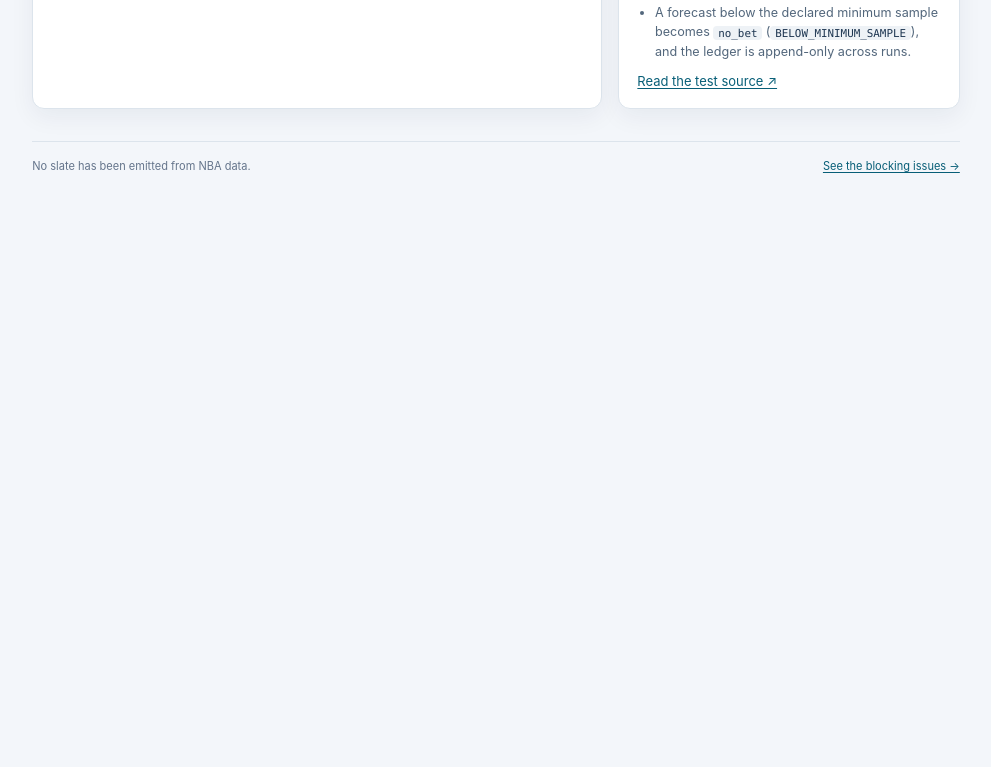
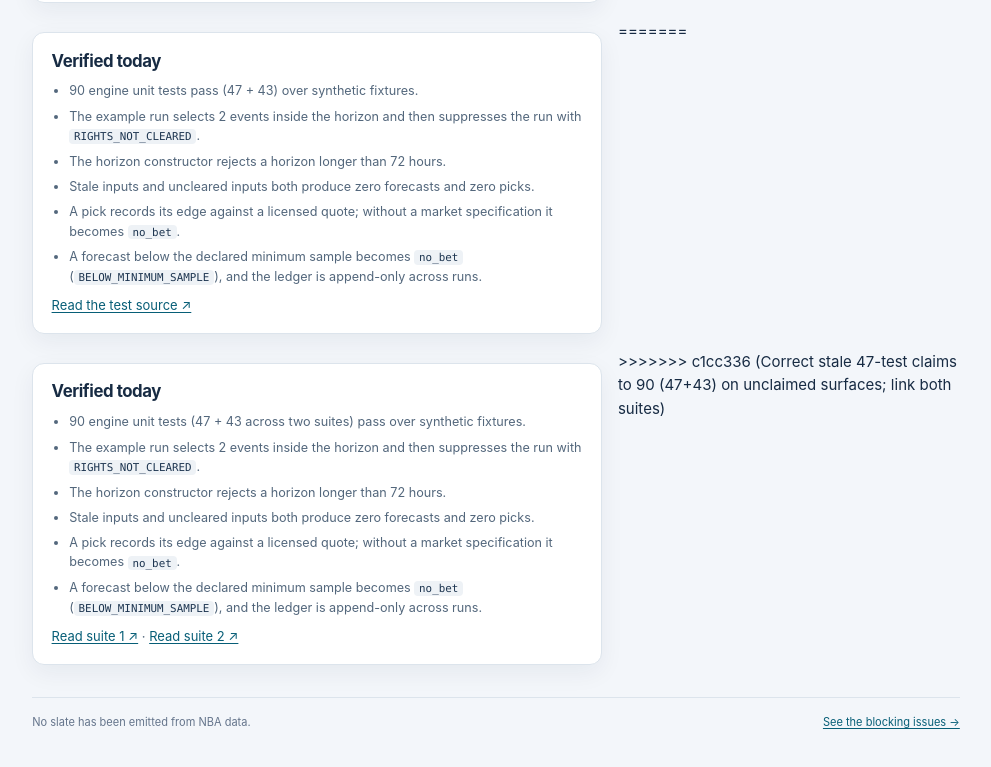
Before and after one commit to wingbangboozle1-lang/NBA4, a plain HTML site: page automation.html in a window 1280 px wide. Shown: the part 2610-3377 px from the top of the page, without its empty margins (269-1260 px from the left). Before the commit the page ends 2849 px from the top, so only its background shows below. Drawn offline with Linux system fonts and the light colour scheme.

Commit message:
Correct stale 47-test claims to 90 (47+43) on unclaimed surfaces; link both suites
Co-authored-by: arena-agent <297053741+arena-agent@users.noreply.github.com>

```diff
--- a/automation.html
+++ b/automation.html
@@ -102,7 +102,11 @@
 python3 -m unittest discover -s tests -t .</code></pre>
 <p>The example inputs are synthetic and deliberately carry <code>allowed_use: false</code>, so the run is suppressed by the rights gate and writes no pick. That is the intended demonstration.</p>
 </article>
+<<<<<<< HEAD
         <article class="panel"><h2>Verified today</h2><ul><li>90 engine unit tests pass (47 + 43) over synthetic fixtures.</li><li>The example run selects 2 events inside the horizon and then suppresses the run with <code>RIGHTS_NOT_CLEARED</code>.</li><li>The horizon constructor rejects a horizon longer than 72 hours.</li><li>Stale inputs and uncleared inputs both produce zero forecasts and zero picks.</li><li>A pick records its edge against a licensed quote; without a market specification it becomes <code>no_bet</code>.</li><li>A forecast below the declared minimum sample becomes <code>no_bet</code> (<code>BELOW_MINIMUM_SAMPLE</code>), and the ledger is append-only across runs.</li></ul><p><a href="https://github.com/wingbangboozle1-lang/NBA4/blob/main/tests/test_engine.py" target="_blank" rel="noopener noreferrer">Read the test source ↗</a></p></article>
+=======
+        <article class="panel"><h2>Verified today</h2><ul><li>90 engine unit tests (47 + 43 across two suites) pass over synthetic fixtures.</li><li>The example run selects 2 events inside the horizon and then suppresses the run with <code>RIGHTS_NOT_CLEARED</code>.</li><li>The horizon constructor rejects a horizon longer than 72 hours.</li><li>Stale inputs and uncleared inputs both produce zero forecasts and zero picks.</li><li>A pick records its edge against a licensed quote; without a market specification it becomes <code>no_bet</code>.</li><li>A forecast below the declared minimum sample becomes <code>no_bet</code> (<code>BELOW_MINIMUM_SAMPLE</code>), and the ledger is append-only across runs.</li></ul><p><a href="https://github.com/wingbangboozle1-lang/NBA4/blob/main/tests/test_engine.py" target="_blank" rel="noopener noreferrer">Read suite 1 ↗</a> · <a href="https://github.com/wingbangboozle1-lang/NBA4/blob/main/tests/test_engine_models.py" target="_blank" rel="noopener noreferrer">Read suite 2 ↗</a></p></article>
+>>>>>>> c1cc336 (Correct stale 47-test claims to 90 (47+43) on unclaimed surfaces; link both suites)
       </section>
       <footer class="footer"><p>No slate has been emitted from NBA data.</p><p><a href="review.html">See the blocking issues →</a></p></footer>
     </main>
```
Also changed, not shown: 1 other file.
